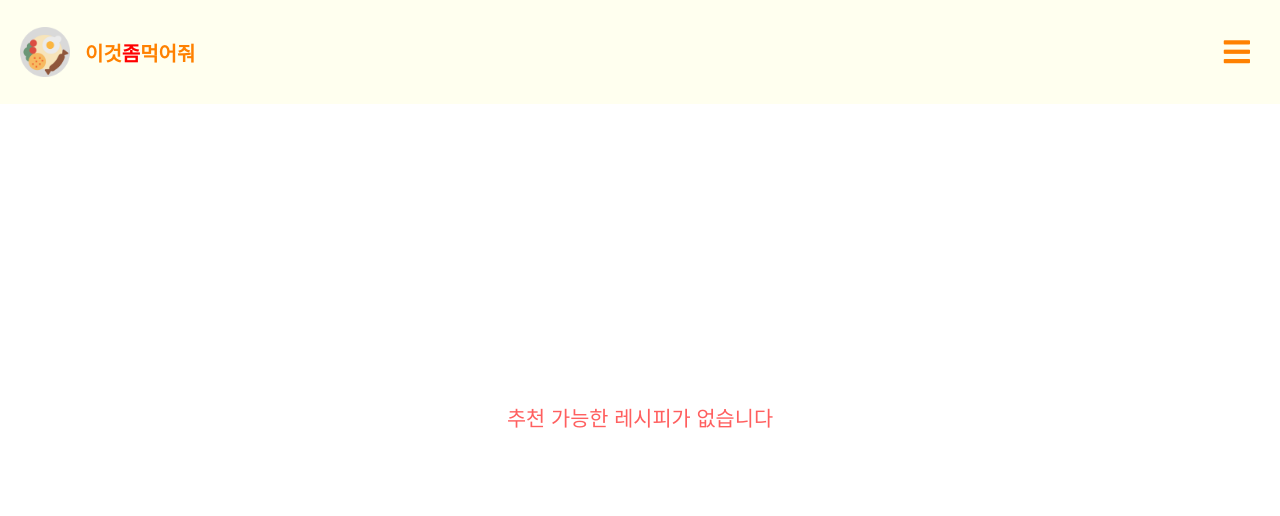
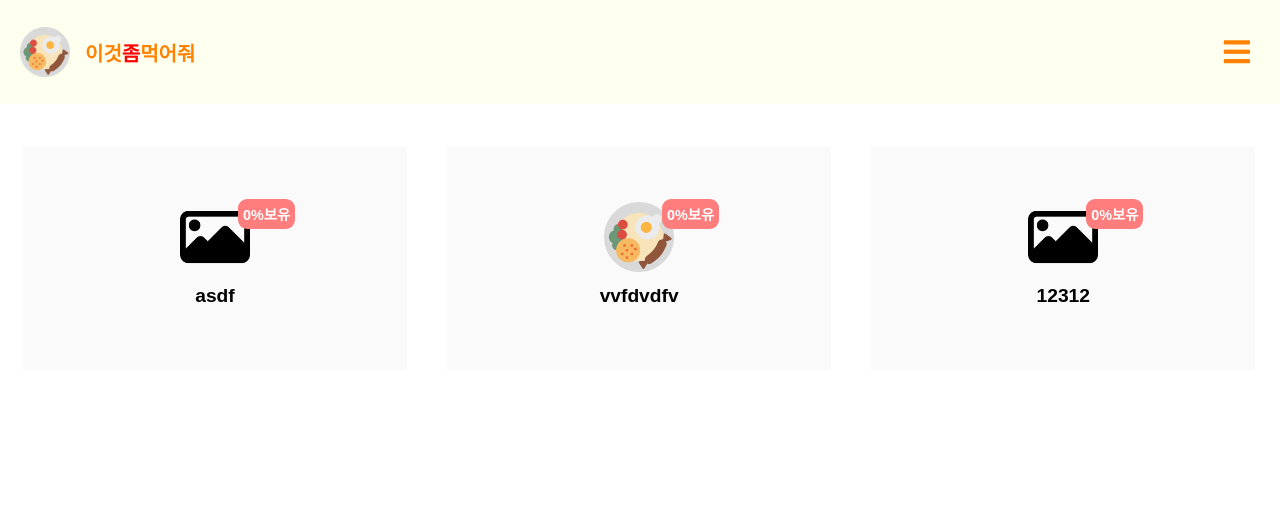
Before and after one commit to eunche/plzeat-deploy-0606, a Django app: page /recipies/list/4 in a window 1280 px wide. Shown: the top 516 px of the page. Run offline with Django 3.2, Linux system fonts and the light colour scheme; data comes from the database, SQL or seed files in the repository; both versions use the stored data as it was after the commit; some libraries are stand-ins or nearby versions; some web fonts are replaced.

Commit message:
보유% 추천리스트에 추가

```diff
--- a/recipies/models.py
+++ b/recipies/models.py
@@ -4,12 +4,14 @@
 class Recipe(models.Model):
     name = models.CharField(max_length=100, null=True)
     photo = models.ImageField(upload_to="recipies", default="default.png")
-    food = models.ManyToManyField("FoodInRecipe", related_name="recipies", blank=True)
+    food = models.ManyToManyField(
+        "FoodInRecipe", related_name="recipies", blank=True)
     how_to_create = models.TextField(max_length=10000, null=True)
     subname = models.CharField(max_length=100, null=True)
     recipe_quantity = models.CharField(max_length=100, null=True)
     recipe_time = models.CharField(max_length=100, null=True)
     recipe_level = models.CharField(max_length=100, null=True)
+    percent = models.IntegerField(null=True, blank=True)
 
     def __str__(self):
         return self.name
--- a/recipies/static/recipies/css/recipe_list.css
+++ b/recipies/static/recipies/css/recipe_list.css
@@ -5,9 +5,27 @@
   padding: 20px;
 }
 
+.recipe_big_img {
+  display: inline-block;
+  position: relative;
+}
+
+.recipe_per {
+  position: absolute;
+  top: -3px;
+  right: -45px;
+  z-index: 1000;
+  font-size: 0.9rem;
+  font-weight: bold;
+  color: white;
+  border-radius: 9px;
+  padding: 0.3rem 0.3rem;
+  background-color: #ff7d7d;
+}
+
 .recipe_img {
-  width: 60px;
-  height: 60px;
+  width: 70px;
+  height: 70px;
 }
 
 .recipe_card {
@@ -96,11 +114,6 @@
   margin-top: 19px;
 }
 
-.recipe_img {
-  width: 60px;
-  height: 60px;
-}
-
 .text_test {
   display: inline-block;
   text-align: center;
--- a/recipies/views.py
+++ b/recipies/views.py
@@ -14,6 +14,7 @@
         user_food_list.append(food.name)
     reco_recipe = recipies_model.Recipe.objects.all()
     resulted_reco_recipe = []
+    reco_food_percent = []
     for reco_food in reco_recipe:
         food_list = []
         count = 0
@@ -21,9 +22,16 @@
         for food in reco_food.food.all():
             count = count + user_food_list.count(food.name)
             reco_food_len = reco_food_len + 1
-        if count/reco_food_len >= 70/100:
+        if count/reco_food_len >= 0:
+            reco_per = int((count/reco_food_len)*100)
+            reco_food_percent.append(reco_per)
             resulted_reco_recipe.append(reco_food.name)
     recipes = reco_recipe.filter(name__in=resulted_reco_recipe)
+    count = 0
+    for recipe in recipes:
+        recipe.percent = reco_food_percent[count]
+        recipe.save()
+        count = count + 1
 
     paginator = Paginator(recipes, 4)
     page_number = request.GET.get("page")
--- a/templates/recipies/recipe_detail.html
+++ b/templates/recipies/recipe_detail.html
@@ -43,7 +43,7 @@
                 <p class="level_text">{{recipe.recipe_level}}</p>
             </div>
         </div>
-        <p class="food_ingredient_title">| 가지고있는 재료</p>
+        <p class="food_ingredient_title">| 가지고있는 재료({{recipe.percent}}%)</p>
         <ul class="check_food">
             {% for food in result %}
             <li>{{food}}</li>
--- a/templates/recipies/recipe_list.html
+++ b/templates/recipies/recipe_list.html
@@ -17,10 +17,10 @@
 
     <a href="{% url 'recipies:recipe_detail' recipe.pk %}">
         <div class="recipe_card">
-            <!-- <div class="card_hide">
-                <i class="fas fa-eye-slash"></i>
-            </div> -->
-            <img class="recipe_img" src="{{recipe.photo.url}}" alt="recipe">
+            <div class="recipe_big_img">
+                <span class="recipe_per">{{recipe.percent}}%보유</span>
+                <img class="recipe_img" src="{{recipe.photo.url}}" alt="recipe">
+            </div>
             <div class="text_test">{{recipe.name}}</div>
         </div>
 
```
Also changed, not shown: db.sqlite3, recipies/migrations/0002_recipe_percent.py (added), uploads/recipies/food.png (added).
